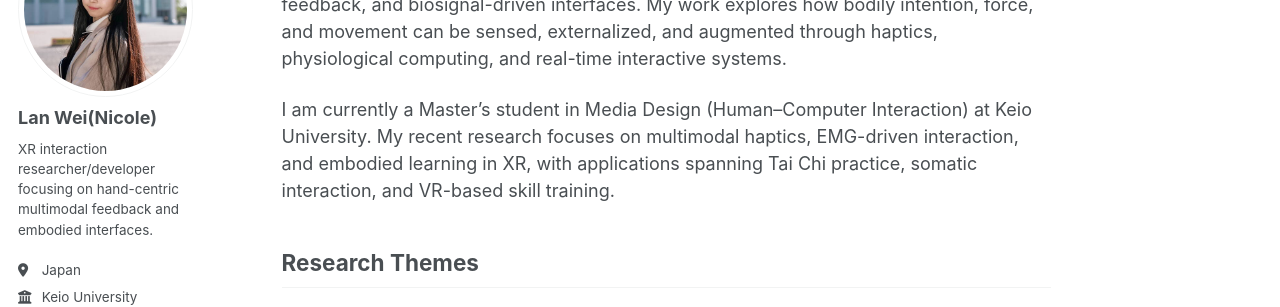
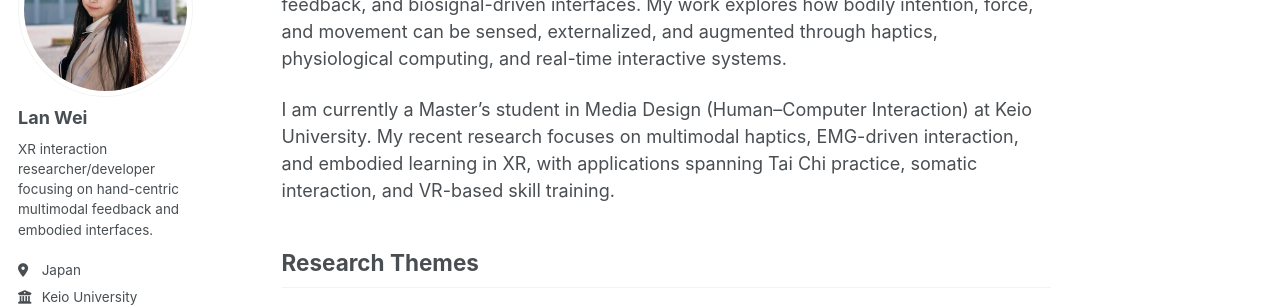
Before and after one commit to LanWei0421/LanWei0421.github.io, a Jekyll site: the page built from _pages/about.md, in a window 1280 px wide. Shown: the part 177-484 px from the top of the page. Built offline with Jekyll 4.4.1, drawn with Linux system fonts in a browser that asks for light colours; some web fonts are replaced; a script that is not in the unit is left out.

Commit message:
Update site description and author name in config

```diff
--- a/_config.yml
+++ b/_config.yml
@@ -12,7 +12,7 @@ site_theme               : "default" # Currently available options are "default"
 title                    : "Lan Wei"
 title_separator          : "-"
 name                     : &name "LAN WEI"
-description              : &description "XR interaction researcher focusing on hand-centric multimodal feedback and embodied interfaces"   # Update this with a general description of your site, this is the default if not overridden by a page
+description              : &description "XR interaction researcher working on hand-centric multimodal feedback, embodied interfaces, and biosignal-driven interaction."   # Update this with a general description of your site, this is the default if not overridden by a page
 url                      : https://LanWei0421.github.io # The base hostname & protocol for your site e.g. "https://LanWei0421.github.io",
                                                            # or if you already have some other page hosted on Github then use "https://[your GitHub username].github.io/[Your Repo Name]"
 baseurl                  : "" # the subpath of your site, e.g. "/blog"
@@ -24,7 +24,7 @@ repository               : "LanWei0421/LanWei0421.github.io"
 author:
   # Biographic information
   avatar           : "lanwei.png"
-  name             : "Lan Wei(Nicole)"
+  name             : "Lan Wei"
   pronouns         : # example: "she/her"
   bio              : "XR interaction researcher/developer focusing on hand-centric multimodal feedback and embodied interfaces."
   location         : "Japan"
```
